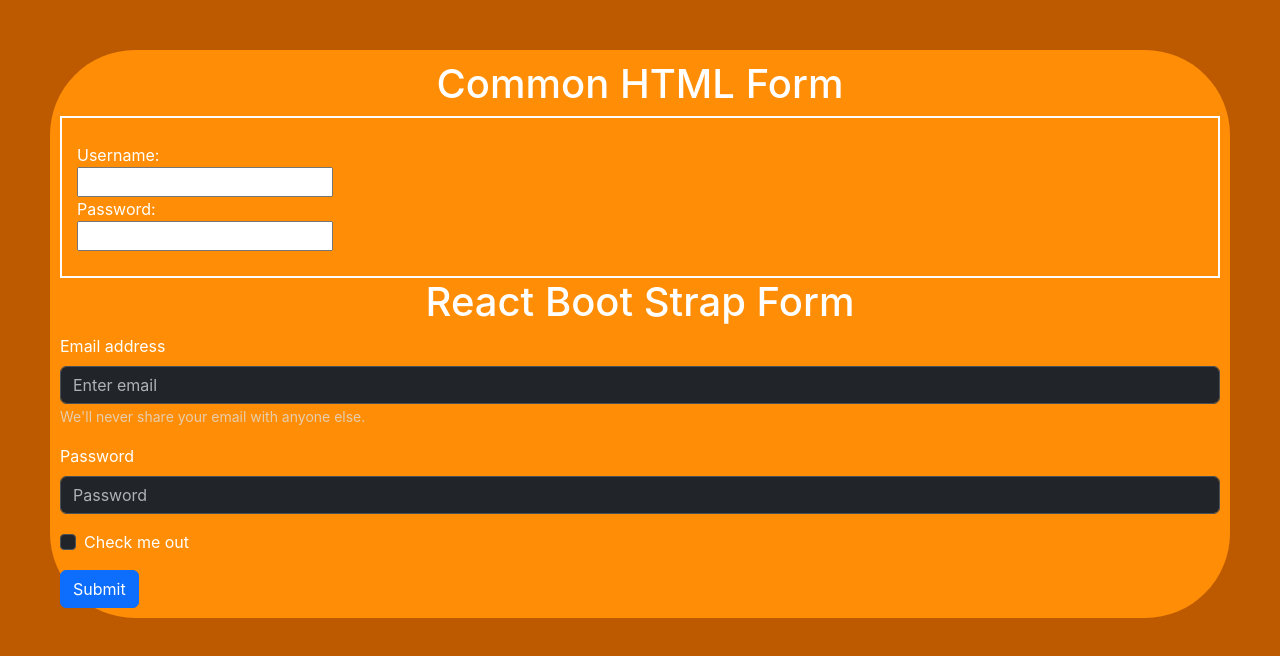
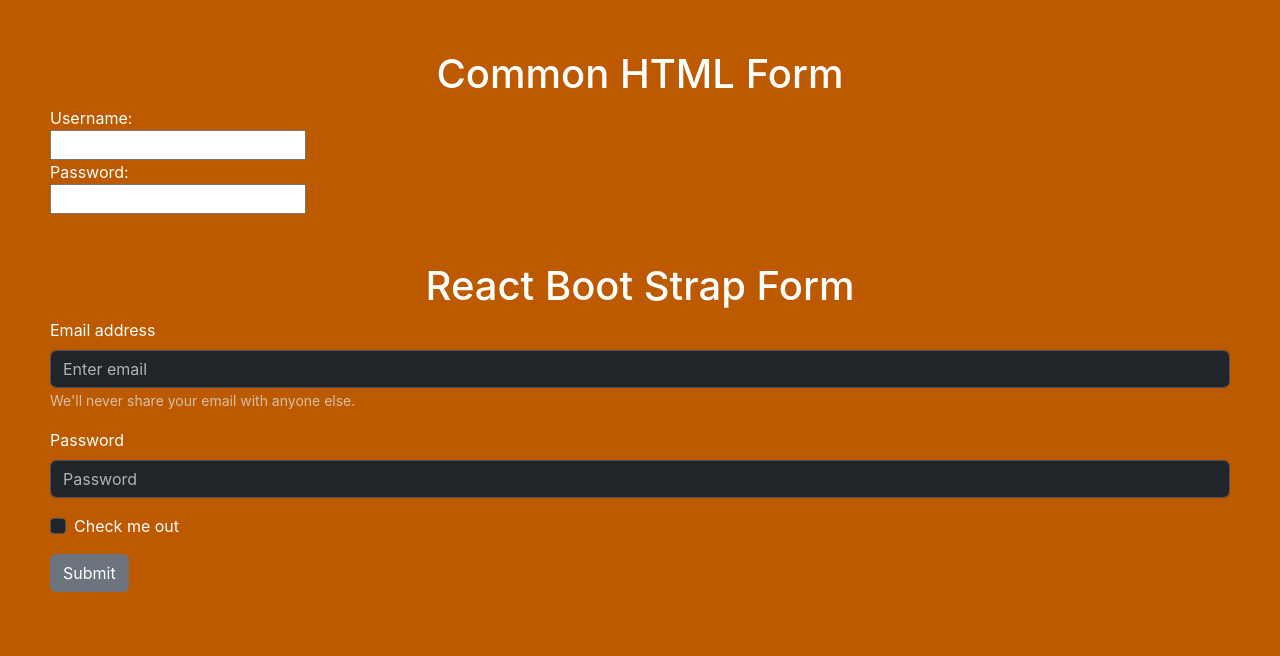
Before and after one commit to TVW96/input_forms, a React (Create React App) app: page / in a window 1280 px wide. Shown: the top 656 px of the page. Built offline with nearby package versions, Linux system fonts and the light colour scheme.

Commit message:
react-bootstrap add package.json

```diff
--- a/package.json
+++ b/package.json
@@ -14,7 +14,7 @@
     "web-vitals": "^2.1.4"
   },
   "scripts": {
-    "start": "react-scripts start",
+    "start": "npm i --save react-bootstrap react-scripts start",
     "build": "react-scripts build",
     "test": "react-scripts test",
     "eject": "react-scripts eject"
--- a/src/App.css
+++ b/src/App.css
@@ -8,8 +8,6 @@
 
 .App-header {
   border-radius: 85px;
-  padding: 10px;
-  background-color: #ff8e06;
 }
 
 h1 {
--- a/src/Form1.jsx
+++ b/src/Form1.jsx
@@ -2,9 +2,9 @@ import React from 'react'
 
 function Form1() {
     return (
-        <div>
+        <div >
             <h1>Common HTML Form</h1>
-            <form style={{ border: "2px solid white", padding: "15px", paddingTop: "25px", paddingBottom: "25px" }}>
+            <form >
                 <label for="username">Username:</label><br />
                 <input type="text" id="username" name="username" /><br />
                 <label for="pwd">Password:</label><br />
--- a/src/Form2.jsx
+++ b/src/Form2.jsx
@@ -4,7 +4,7 @@ import Button from 'react-bootstrap/Button';
 
 function Form2() {
     return (
-        <div>
+        <div className='mt-5'>
             <h1>React Boot Strap Form</h1>
             <Form data-bs-theme="dark">
                 <Form.Group className="mb-3" controlId="formBasicEmail">
@@ -22,7 +22,7 @@ function Form2() {
                 <Form.Group className="mb-3" controlId="formBasicCheckbox">
                     <Form.Check type="checkbox" label="Check me out" />
                 </Form.Group>
-                <Button variant="primary" type="submit" className='Button'>
+                <Button variant="secondary" type="submit" className='Button'>
                     Submit
                 </Button>
             </Form>
```
